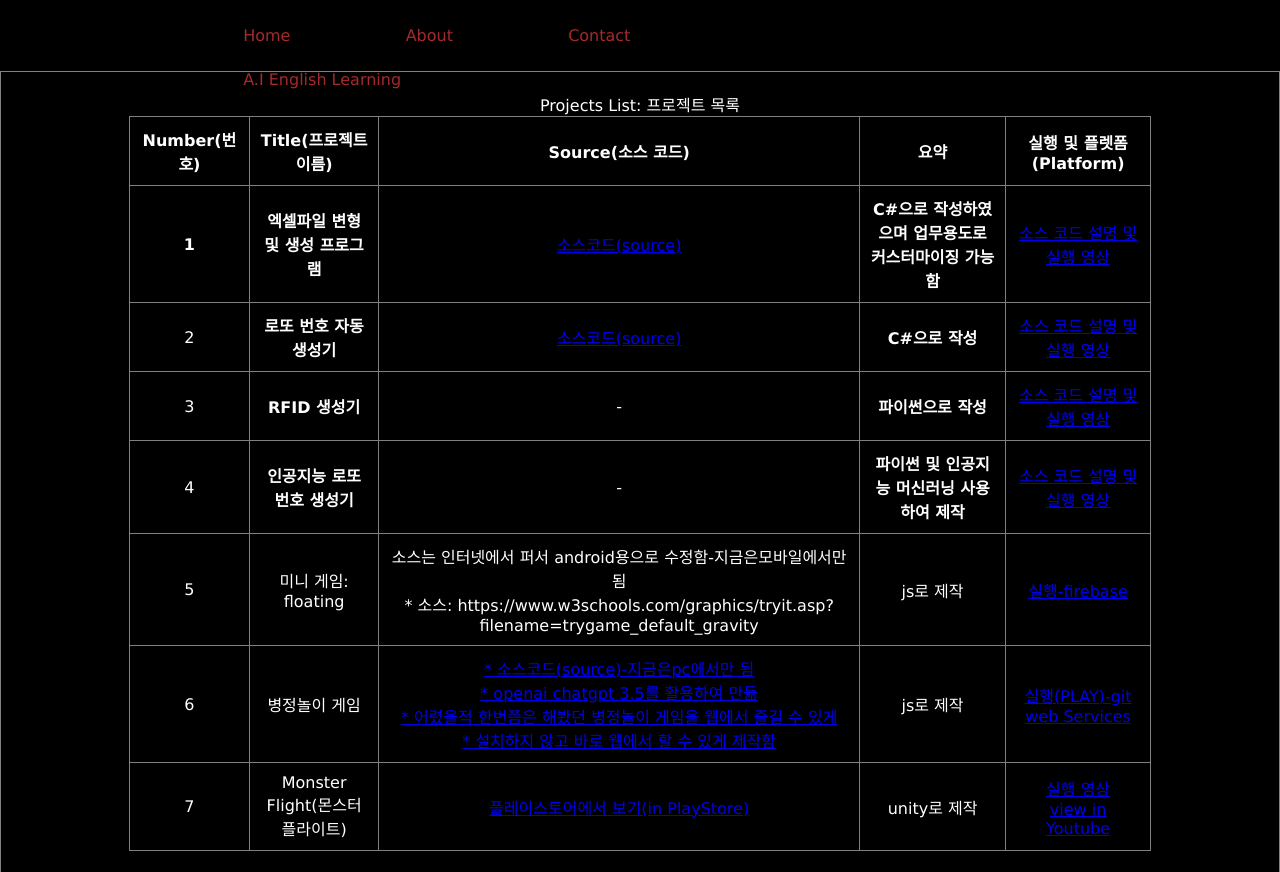
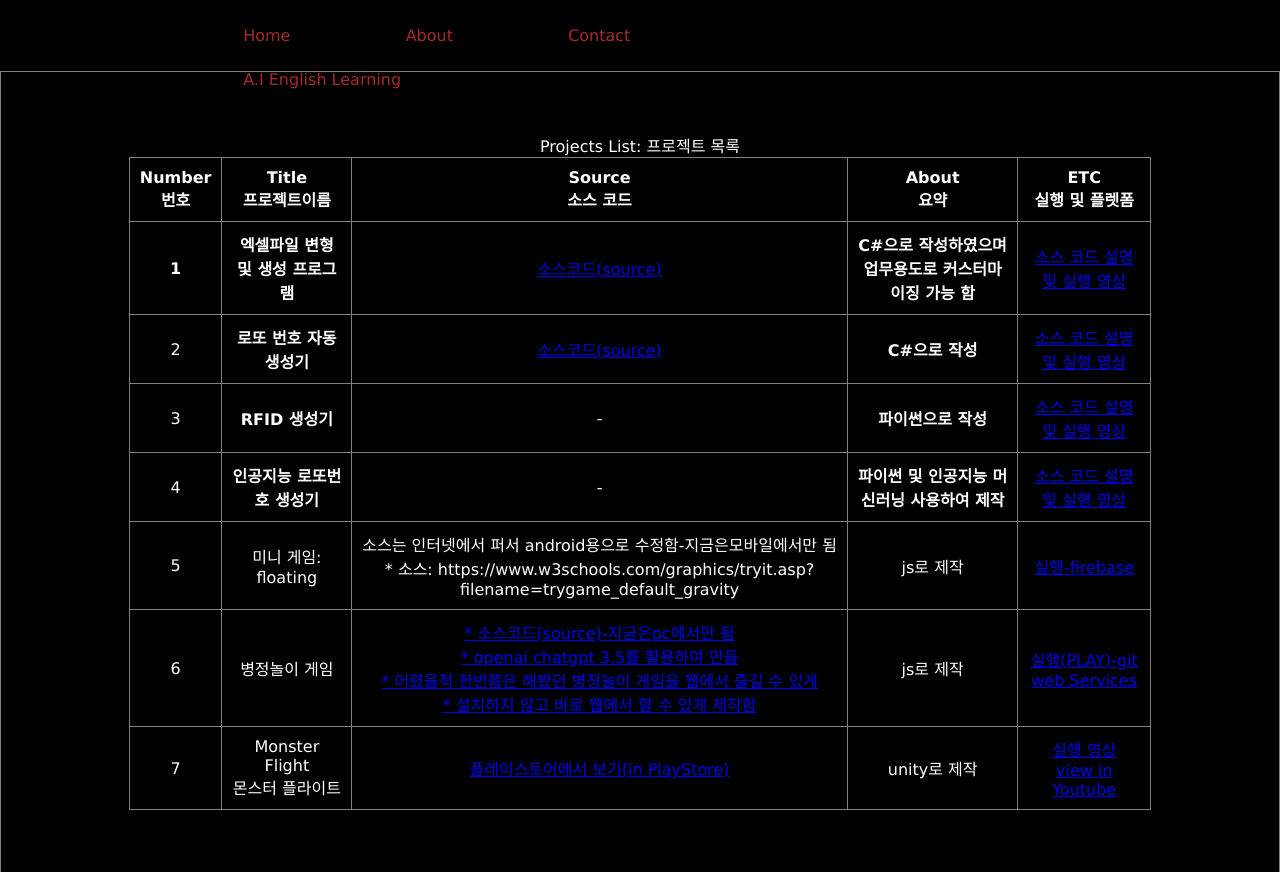
Before and after one commit to githumfirst/websiteProject01, a plain HTML site: page index.html in a window 1280 px wide. Shown: the top 872 px of the page. Drawn offline with Linux system fonts and the light colour scheme.

Commit message:
Add files via upload

```diff
--- a/index.html
+++ b/index.html
@@ -27,11 +27,11 @@
 <table>
   <caption>Projects List: 프로젝트 목록</caption>
   <tr>
-    <th>Number(번호)</th>
-    <th>Title(프로젝트이름)</th>
-    <th>Source(소스 코드)</th>
-    <th>요약</th>
-    <th>실행 및 플렛폼(Platform)</th>
+    <th>Number<br>번호</th>
+    <th>Title<br>프로젝트이름</th>
+    <th>Source<br>소스 코드</th>
+    <th>About<br>요약</th>
+    <th>ETC<br>실행 및 플렛폼</th>
   </tr>
 
   <tr>
@@ -86,7 +86,7 @@
   </tr>
 
 <td>7</td>
-    <td>Monster Flight(몬스터 플라이트)</td>
+    <td>Monster Flight<br>몬스터 플라이트</td>
     <td><a href="https://play.google.com/store/apps/details?id=com.nolgaemi.monster">플레이스토어에서 보기(in PlayStore)<br></td>
     <td>unity로 제작</td>
     <td><a href="https://youtube.com/shorts/YMnRnsPjmGs?si=doML47o6TM4u4CA4">실행 영상<a/><br>
```
